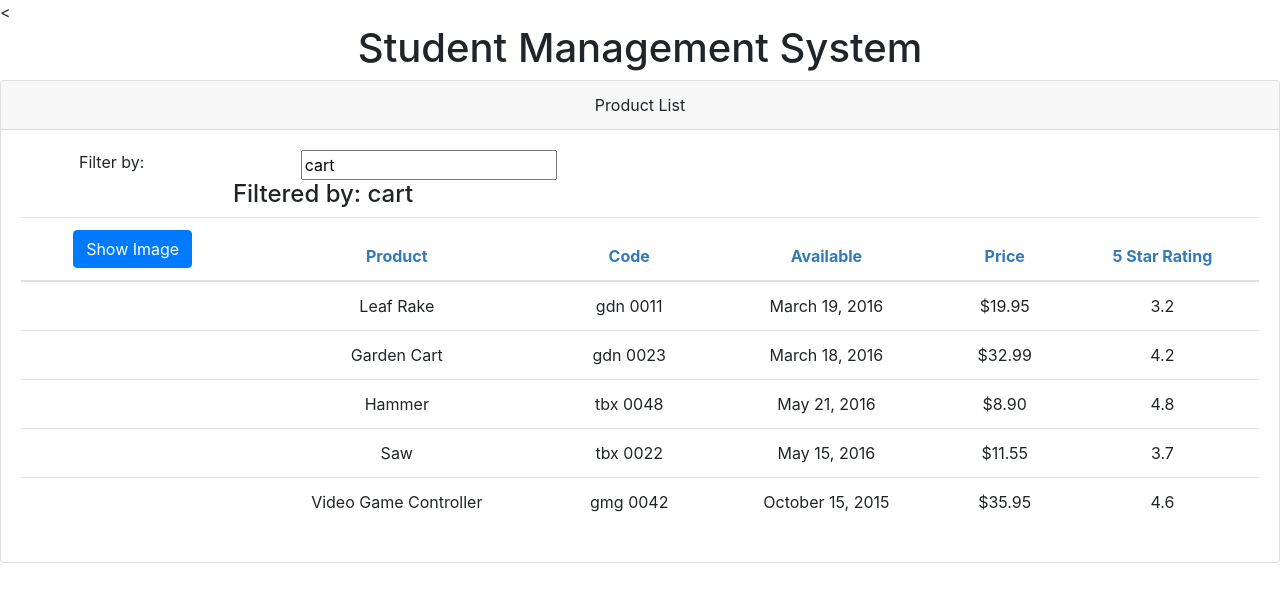
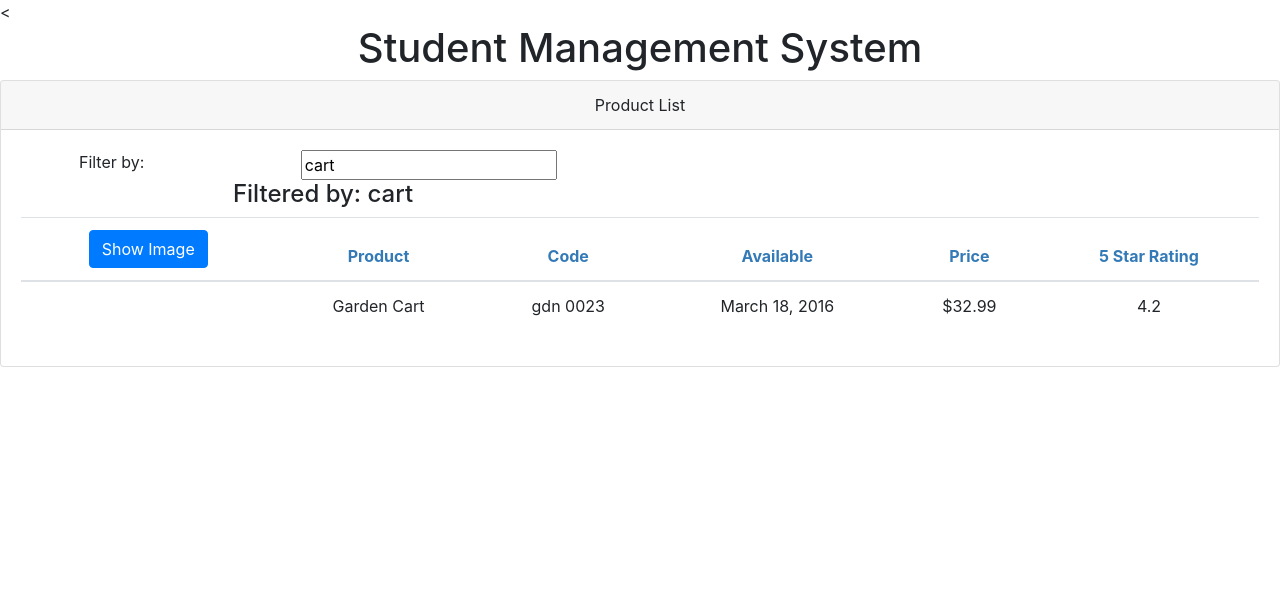
Before and after one commit to shruk/angular2App, an Angular app: page / in a window 1280 px wide. Shown: the top 602 px of the page. Built offline with nearby package versions, Linux system fonts and the light colour scheme.

Commit message:
update again

```diff
--- a/src/app/products/product-list.component.html
+++ b/src/app/products/product-list.component.html
@@ -15,7 +15,7 @@
             </div>
         </div>
         <div class='table-responsive'>
-            <table class='table' *ngIf='products && filteredProducts.length'>
+            <table class='table' *ngIf='products && products.length'>
                 <thead>
                     <tr>
                         <th>
@@ -32,7 +32,7 @@
                     </tr>
                 </thead>
                 <tbody>
-                    <tr *ngFor='let product of products'>
+                    <tr *ngFor='let product of filteredProducts'>
                         <td>
 
                             <img *ngIf='showImage' [src]='product.imageUrl'
```
Also changed, not shown: 1 other file (tests, documents, lock files or other folders).
